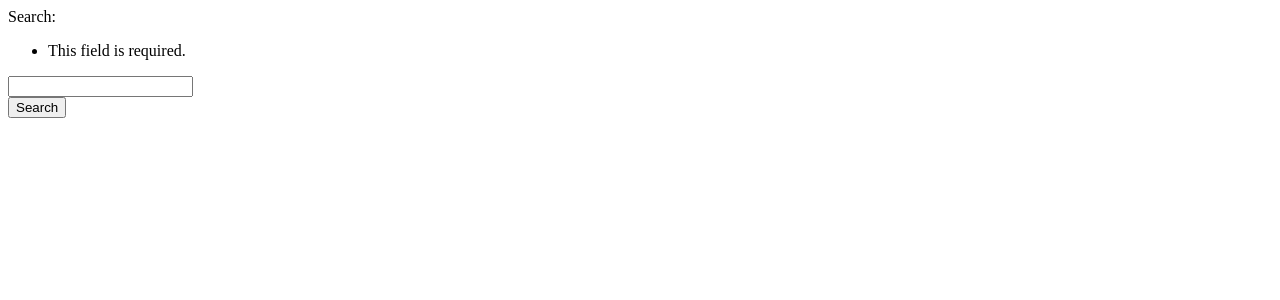
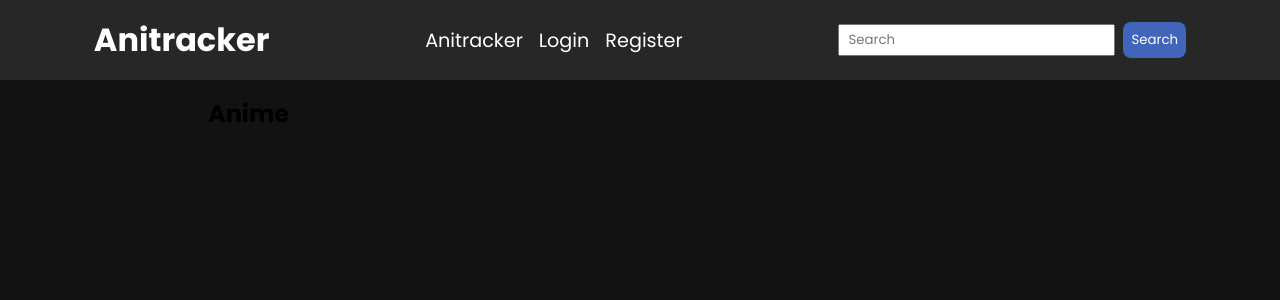
Before and after one commit to MoonAmon/AniTracker, a Django app: page /search/ in a window 1280 px wide. Shown: the top 300 px of the page. Run offline with Django 5.2, Linux system fonts and the light colour scheme.

Commit message:
update and implement the search bar

```diff
--- a/AniTracker/urls.py
+++ b/AniTracker/urls.py
@@ -24,5 +24,8 @@ urlpatterns = [
     path('login/', views.login_view, name='login'),
     path('register/', views.register_view, name='register'),
     path('logout/', views.logout_view, name='logout'),
-    path('home/', views.home, name='home')
+    path('home/', views.home, name='home'),
+    path('anime/<int:media_id>', views.AnimeDetailView.as_view(), name='anime_detail'),
+    path('manga/<int:media_id>', views.MangaDetailView.as_view(), name='manga_detail'),
+    path('book/<int:media_id>', views.BookDetailView.as_view(), name='book_detail'),
 ]
--- a/templates/base_template.html
+++ b/templates/base_template.html
@@ -9,18 +9,23 @@
 </head>
 <body>
 <header>
-    <h1>Anitracker</h1>
+    <h1><a href="/home/" class="logo">Anitracker</a></h1>
     <nav>
         <a href="/home/">Anitracker</a>
         {% if user.is_authenticated %}
-            <a>Profile</a>
+            <a href="#">Profile</a>
+            <a href="#">Anime List</a>
+            <a href="#">Manga List</a>
+            <a href="#">Book List</a>
         {% else %}
             <a href="/login/">Login</a>
             <a href="/register/">Register</a>
         {% endif %}
     </nav>
-    <form role="search" class="form">
-        <input type="search" placeholder="Search">
+    <form role="search" class="form" method="get" action="{% url 'search' %}">
+        {% csrf_token %}
+        {{ form }}
+        <input name="query" placeholder="Search">
         <button type="submit">Search</button>
     </form>
 </header>
--- a/templates/home.html
+++ b/templates/home.html
@@ -8,7 +8,7 @@
 <div class="card">
     <img src="{{ anime.coverImage.large }}" class="card-img" alt="">
     <div class="card-body">
-        <a href="#" class="card-link" style=""><h5 class="card-title">{{ anime.title.romaji }}</h5></a>
+        <a href="" class="card-link" style=""><h5 class="card-title">{{ anime.title.romaji }}</h5></a>
     </div>
 </div>
 {% endfor %}
--- a/templates/search.html
+++ /dev/null
@@ -1,13 +0,0 @@
-<!DOCTYPE html>
-<html lang="en">
-<head>
-    <meta charset="UTF-8">
-    <title>Search</title>
-</head>
-<body>
-<form method="get">
-    {{ form }}
-    <input type="submit" value="Search">
-</form>
-</body>
-</html>
--- a/templates/search_results.html
+++ b/templates/search_results.html
@@ -1,17 +1,11 @@
-<!DOCTYPE html>
-<html lang="en">
-<head>
-    <meta charset="UTF-8">
-    <title>Results</title>
-</head>
-<body>
-<h1>Results</h1>
+{% extends 'base_template.html' %}
+
+
+{% block title %}Search Results{% endblock %}
+
+{% block content %}
 <h2>Anime</h2>
 {% for ani in anime %}
-    <img src="{{ ani.coverImage.large }}">
-    <p>{{ ani.title.english }}</p>
-    <p>{{ ani.description }}</p>
+    <a href="{{ ani.detail_url }}">{{ ani.title.romaji }}</a>
 {% endfor %}
-<p>{{ anime }}</p>
-</body>
-</html>
+{% endblock %}
--- a/tracking/maaboo.py
+++ b/tracking/maaboo.py
@@ -8,7 +8,7 @@ class OpenBookAPI:
         response = requests.get(f"{self.BASE_URL}/api/books?bibkeys=ISBN:{isbn}&format=json&jscmd=data")
         if response.status_code == 200:
             response_json = response.json()
-            return response_json[0]
+            return next(iter(response_json.values()))
         else:
             print(f"Error: {response.status_code}: {response.content}")
             return None
@@ -90,7 +90,9 @@ class AniListAPI(MangaDexAPI):
                 color
             }
             status
-            startDate
+            startDate {
+                year
+            }
             description
             episodes
             duration
@@ -156,7 +158,7 @@ class AniListAPI(MangaDexAPI):
 
         cleaned_data = {'id': raw_data.get('id', 'N/A'), 'title': raw_data.get('title', 'N/A'),
                         'description': raw_data.get('description', 'N/A'),
-                        'coverImage': raw_data.get('coveImage', {}).get('large')}
+                        'coverImage': raw_data.get('coverImage', {}).get('large')}
 
         return cleaned_data
 
@@ -218,15 +220,16 @@ class MangaData(MangaDexAPI):
 
 class AnimeData(AniListAPI):
     def __init__(self, anime_id):
+        super().__init__()
         self._anime_id = anime_id
         self._anime_response_data = self.get_anime(anime_id)
-        self._cover_art = self._anime_response_data['data']['coverImage']['large']
-        self._title = self._anime_response_data['data']['title'][0]
-        self._year = self._anime_response_data['data']['startDate']['year']
-        self._status = self._anime_response_data['data']['status']
-        self._description = self._anime_response_data['data']['description']
-        self._episodes_number = self._anime_response_data['data']['episodes']
-        self._duration_each_episode = self._anime_response_data['data']['duration']
+        self._cover_art = self._anime_response_data['data']['Media']['coverImage']['large']
+        self._title = self._anime_response_data['data']['Media']['title']['romaji']
+        self._year = self._anime_response_data['data']['Media']['startDate']['year']
+        self._status = self._anime_response_data['data']['Media']['status']
+        self._description = self._anime_response_data['data']['Media']['description']
+        self._episodes_number = self._anime_response_data['data']['Media']['episodes']
+        self._duration_each_episode = self._anime_response_data['data']['Media']['duration']
 
     @property
     def title(self):
@@ -255,6 +258,10 @@ class AnimeData(AniListAPI):
     @property
     def duration(self):
         return self._duration_each_episode
+
+    @property
+    def anime_id(self):
+        return self._anime_id
 
 
 class BookData(OpenBookAPI):
--- a/tracking/models.py
+++ b/tracking/models.py
@@ -7,7 +7,7 @@ class Manga(models.Model):
     title = models.CharField(max_length=300)
     mangadex_id = models.CharField(max_length=150, unique=True)
     anilist_id = models.CharField(max_length=150, unique=True)
-    description = models.CharField(max_length=500)
+    description = models.CharField(max_length=2000)
     cover_art = models.CharField(max_length=150, unique=True)
     total_chapters = models.IntegerField()
 
@@ -23,10 +23,10 @@ class Book(models.Model):
 class Anime(models.Model):
     title = models.CharField(max_length=300)
     anilist_id = models.CharField(max_length=150, unique=True)
-    description = models.CharField(max_length=500)
+    description = models.CharField(max_length=2000)
     cover_art = models.CharField(max_length=150, unique=True)
     total_episodes = models.IntegerField()
-    duration = models.IntegerField()
+    duration = models.IntegerField(null=True)
 
 
 class Progress(models.Model):
--- a/tracking/static/style.css
+++ b/tracking/static/style.css
@@ -25,6 +25,15 @@ header {
     background: #272727;
     color: #FFFFFF;
     padding: 1rem;
+}
+
+.title-anime {
+    color: #FFFFFF;
+}
+
+header h1 .logo:link {
+    color: #FFFFFF;
+    text-decoration: none;
 }
 
 header h1 {
--- a/tracking/views.py
+++ b/tracking/views.py
@@ -1,25 +1,77 @@
 from django.contrib.auth import authenticate, login, logout
 from django.contrib.auth.forms import AuthenticationForm
 from django.shortcuts import render, redirect
+from django.views import View
+from django.urls import reverse
 from .forms import SearchForm, NewUserForm
+from .models import Anime, Manga, Book
 from .maaboo import MangaData, AnimeData, BookData, AniListAPI
 
 API_ANILIST = AniListAPI()
 
 
+class BaseDetailView(View):
+    def get(self, request, media_id):
+        data = self.get_data(media_id)
+        return render(request, self.template_name, {'data': data})
+
+    def post(self, request, media_id):
+        pass
+
+    def get_data(self, media_id):
+        raise NotImplemented
+
+
+class AnimeDetailView(BaseDetailView):
+    template_name = 'anime_detail.html'
+
+    def get_data(self, media_id):
+        data = AnimeData(media_id)
+        anime, created = Anime.objects.get_or_create(
+            title=data.title,
+            anilist_id=data.anime_id,
+            defaults={
+                'description': data.description,
+                'cover_art': data.cover_art,
+                'total_episodes': data.episodes_number,
+                'duration': data.duration,
+            }
+        )
+        anime.save()
+        return data
+
+
+class MangaDetailView(BaseDetailView):
+    def get_data(self, media_id):
+        data = MangaData(media_id)
+        manga = Manga(
+            title=data.title(),
+            mangadex_id=data.manga_id(),
+            description=data.description(),
+            cover_art=data.cover_art(),
+            total_chapters=data.number_of_chapters()
+        )
+        manga.save()
+        return data
+
+
+class BookDetailView(BaseDetailView):
+    def get_data(self, media_id):
+        return BookData.get_book(media_id)
+
+
 def search(request):
-    form = SearchForm(request.GET)
-    if form.is_valid():
-        query = form.cleaned_data['query']
-        anime_data = API_ANILIST.search_anime(title=query)
-        return render(request, 'search_results.html', {'anime': anime_data})
-    else:
-        return render(request, 'search.html', {'form': form})
+    query = request.GET.get('query')
+    search_results = API_ANILIST.search_anime(title=query)
+    anime_data = [anime for anime in search_results if anime['title']['romaji']]
+    for anime in anime_data:
+        anime['detail_url'] = reverse('anime_detail', args=[anime['id']])
+    return render(request, 'search_results.html', {'anime': anime_data})
 
 
 def home(request):
-    random_animes = API_ANILIST.search_anime('Naruto')
-    return render(request, 'home.html', {'animes': random_animes})
+    random_anime = API_ANILIST.search_anime('Naruto')
+    return render(request, 'home.html', {'animes': random_anime})
 
 
 def login_view(request):
```
Also changed, not shown: templates/anime_detail.html (added, +13 -0 lines), templates/profile.html (added, +7 -0 lines), tracking/test/openbook.py (added, +7 -0 lines), tracking/test/test_openbook.py (added, +6 -0 lines), templates/book_detail.html (added), templates/manga_detail.html (added).
